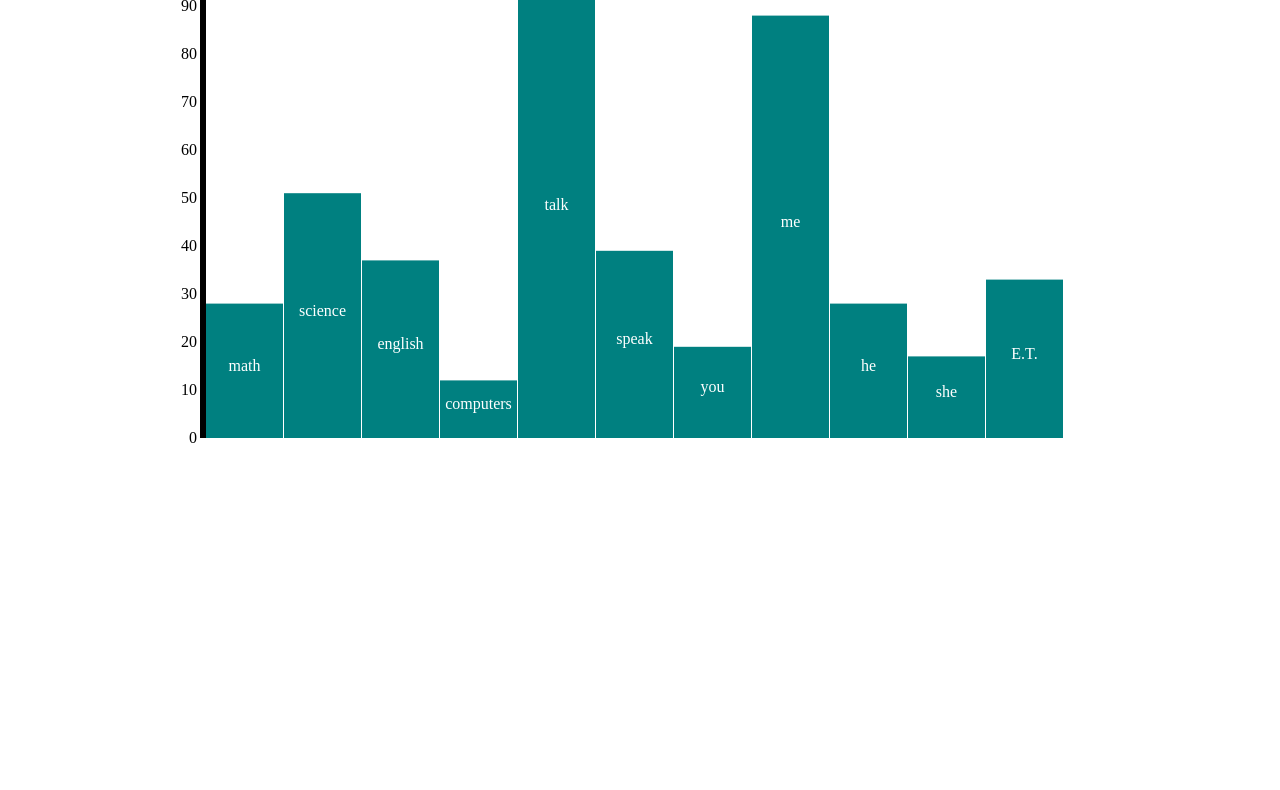
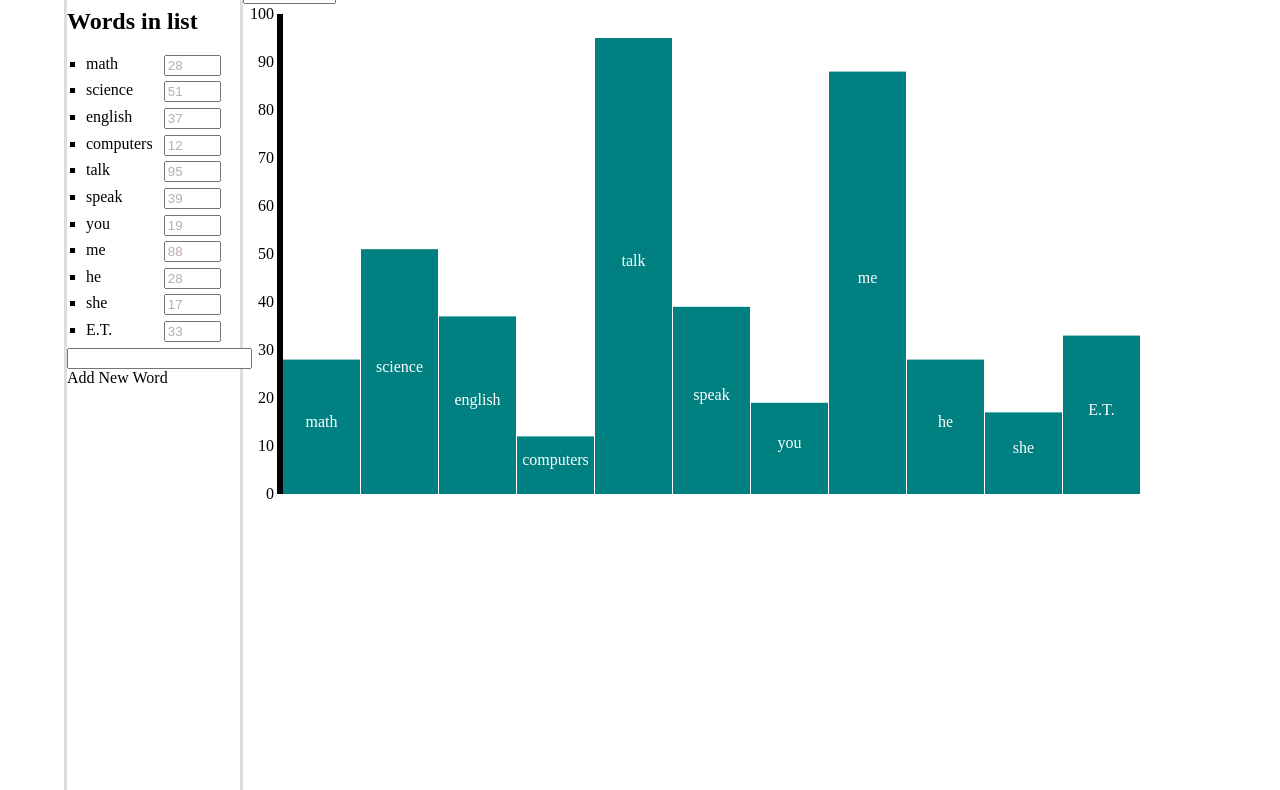
Before and after one commit to thataustin/angular-d3-example, a website: page index.html in a window 1280 px wide. Shown: the part 116-906 px from the top of the page. Before the commit the page ends 800 px from the top, so only its background shows below. Drawn offline with nearby package versions, Linux system fonts and the light colour scheme.

Commit message:
Breaking code out in to angular components and adding draggable directive to help view different views on the same page

```diff
--- a/index.html
+++ b/index.html
@@ -1,108 +1,43 @@
 <!DOCTYPE HTML>
-<html data-ng-app="dataStuff">
+<html data-ng-app="WordApp">
 
 <head>
   <meta http-equiv="content-type" content="text/html; charset=utf-8">
 
   <title>Words of Importance</title>
   <style>
-    #word_cloud {width: 60%; height: 25%; margin: auto; overflow:hidden; }
-    #bar_chart {width: 75%; height: 75%; margin: auto; overflow:hidden}
+    #word_cloud {width: 80%; height: 25%; margin: auto; overflow:hidden; }
+    #bar_chart {width: 100; height: 75%; margin: auto; overflow:hidden}
+    #word_updater {float: left; width: 15%; height: 900px; border: 3px solid #ddd; }
+    select { align: center; }
     h1 { width: 40%; margin: auto;}
+    body { width: 90%; margin: 5% 10% 5% 5%;}
+    ul { margin: 5%; padding: 0 6%; }
+    li { list-style-type: square;}
+    li > input { float: right; color: #bab; }
   </style>
 
   <script src="bower_components/d3/d3.js"></script>
   <script src="bower_components/angular/angular.js"></script>
+  <script src="js/modules/dataProvider.js"></script>
+  <script src="js/modules/app.js"></script>
+  <script src="js/controllers/main.js"></script>
+  <script src="js/directives/barChart.js"></script>
+  <script src="js/directives/wordCloud.js"></script>
+  <script src="js/directives/draggable.js"></script>
   <script src="bower_components/lodash/dist/lodash.js"></script>
-  <script>
-    angular.module("dataStuff", [])
-      .controller("MainCtrl", ['$scope', function($scope) {
-          $scope.displayTypes = [{desc: "Bar Chart", value:'bar_chart'}, {desc: "Word Cloud", value:"word_cloud"}, {desc: "All", value: 'all'}];
-        $scope.displayType = $scope.displayTypes[0];
-        console.log($scope.displayType);
-      }]);
-
-    window.onload = function() {
-      var data = [
-        {word: "math", count: 28},
-        {word: "science", count: 51},
-        {word: "english", count: 37},
-        {word: "computers", count: 12},
-        {word: "talk", count: 95},
-        {word: "speak", count: 39},
-        {word: "you", count: 19},
-        {word: "me", count: 88},
-        {word: "he", count: 28},
-        {word: "she", count: 17},
-        {word: "E.T.", count: 33}
-      ]
-
-      var highestFrequency = d3.max(data, function(d) { return d.count; });
-
-      var textScale = d3.scale.linear().domain([0, highestFrequency]).range([12, 150]);
-      d3.select('#word_cloud')
-        .selectAll('span')
-        .data(data)
-        .enter()
-        .append('span')
-        .text(function(d) { return d.word; })
-        .style("color", function() {
-          var hexAlphabet = [0,1,2,3,4,5,6,7,8,9,'a','b','c','d','e','f'];
-          var color = '#';
-          for (var i = 0; i < 6; i++) {
-            color += hexAlphabet[Math.floor(Math.random() * 16)].toString();
-          }
-          return color;
-        })
-        .style("float", 'left')
-        .style("font-size", function(d) { return textScale(d.count).toString() + 'px'; });
-
-      var h = 500;
-      var w = 900;
-      var padding = 1;
-      var yAxisPadding = 40;
-      var margin = {top: 10, bottom: 10}
-
-      var yScale = d3.scale.linear().domain([100, 0]).range([margin.bottom, h - margin.top]);
-      var calcY = function(d) { return yScale(d.count); };
-      var calcHeight = function (d) { return h - yScale(d.count) - margin.bottom; };
-
-      var barWidth = Math.floor((w - yAxisPadding) / data.length);
-      var calcX = function(d, i) { return (yAxisPadding + i * barWidth)};
-      var paddedBarWidth = barWidth - padding;
-
-      var svg = d3.select('#bar_chart').append('svg').attr('width', w).attr('height', h);
-
-      svg.selectAll('rect')
-        .data(data)
-        .enter()
-        .append('rect')
-        .attr('x', calcX)
-        .attr('y', calcY)
-        .attr('height', calcHeight)
-        .attr('width', paddedBarWidth)
-        .attr('fill', 'teal')
-
-      svg.selectAll('text')
-        .data(data)
-        .enter()
-        .append('text')
-        .text(function(d) { return d.word; })
-        .attr('x', function(d, i) { return (calcX(d, i) + paddedBarWidth / 2); })
-        .attr('y', function (d, i) { return calcY(d, i) + calcHeight(d, i) / 2; })
-        .attr('fill', 'white')
-        .attr('text-anchor', 'middle')
-
-      var yAxis = d3.svg.axis().scale(yScale).orient("left");
-      svg.append('g').attr('transform', 'translate(' + yAxisPadding.toString() + ')').call(yAxis);
-
-    }
-  </script>
 </head>
 <body data-ng-controller="MainCtrl">
   <h1>Words of Importance</h1>
+  <div id="word_updater">
+    <h2>Words in list</h2>
+    <ul data-ng-repeat="d in data">
+      <li><span>{{d.word}}</span><input type="text" size="4" value="{{d.count}}"/>
+    </ul>
+    <input ng-model="new_word"/><a data-ng-click="data.push(new_word)">Add New Word</a>
+  </div>
   <select data-ng-model="displayType" data-ng-options="t.desc for t in displayTypes"></select>
-  <div id="word_cloud" data-ng-show="displayType.value=='word_cloud' || displayType.value=='all'"></div>
-  <div id="bar_chart" data-ng-show="displayType.value=='bar_chart' || displayType.value=='all'"></div>
+  <div id="word_cloud" word-stat-word-cloud draggable data-ng-show="displayType.value=='word_cloud' || displayType.value=='all'"></div>
+  <div id="bar_chart" word-stat-bar-chart draggable data-ng-show="displayType.value=='bar_chart' || displayType.value=='all'"></div>
 </body>
 </html>
--- /dev/null
+++ b/js/controllers/main.js
@@ -0,0 +1,11 @@
+'use strict';
+angular.module('WordApp').controller('MainCtrl', ['$rootScope', '$scope', 'wordDP',
+  function($rootScope, $scope, dp) {
+    $scope.displayTypes = [
+      {desc: 'Bar Chart', value:'bar_chart'},
+      {desc: 'Word Cloud', value:'word_cloud'},
+      {desc: 'All', value: 'all'}
+    ];
+    $scope.displayType = $scope.displayTypes[0];
+    $scope.data = dp.getData();
+  }]);
--- /dev/null
+++ b/js/directives/barChart.js
@@ -0,0 +1,53 @@
+angular.module('WordApp').directive('wordStatBarChart', ['wordDP', function(wordDP) {
+  'use strict';
+  var h = 500;
+  var w = 900;
+
+  return {
+    restrict: 'A',
+    link: function (scope, el, attrs) {
+      var data = wordDP.getData();
+      var highestFrequency = wordDP.getHighestFrequency(data);
+
+      var padding = 1;
+      var yAxisPadding = 40;
+      var margin = {top: 10, bottom: 10};
+
+      var yScale = d3.scale.linear().domain([100, 0]).range([margin.bottom, h - margin.top]);
+      var calcY = function(d) { return yScale(d.count); };
+      var calcHeight = function (d) { return h - yScale(d.count) - margin.bottom; };
+
+      var barWidth = Math.floor((w - yAxisPadding) / data.length);
+      var calcX = function(d, i) { return (yAxisPadding + i * barWidth); };
+      var paddedBarWidth = barWidth - padding;
+
+      var svg = d3.select('#' + attrs.id)
+        .append('svg')
+        .attr('width', w)
+        .attr('height', h);
+
+      svg.selectAll('rect')
+        .data(data)
+        .enter()
+        .append('rect')
+        .attr('x', calcX)
+        .attr('y', calcY)
+        .attr('height', calcHeight)
+        .attr('width', paddedBarWidth)
+        .attr('fill', 'teal');
+
+      svg.selectAll('text')
+        .data(data)
+        .enter()
+        .append('text')
+        .text(function(d) { return d.word; })
+        .attr('x', function(d, i) { return (calcX(d, i) + paddedBarWidth / 2); })
+        .attr('y', function (d, i) { return calcY(d, i) + calcHeight(d, i) / 2; })
+        .attr('fill', 'white')
+        .attr('text-anchor', 'middle');
+
+      var yAxis = d3.svg.axis().scale(yScale).orient('left');
+      svg.append('g').attr('transform', 'translate(' + yAxisPadding.toString() + ')').call(yAxis);
+    }
+  };
+}]);
--- /dev/null
+++ b/js/directives/draggable.js
@@ -0,0 +1,34 @@
+angular.module('WordApp').directive('draggable', function($document) {
+  'use strict';
+  return function(scope, element, attr) {
+    var startX = 0, startY = 0, x = 0, y = 0;
+
+    element.css({
+      position: 'relative',
+      cursor: 'pointer'
+    });
+
+    element.on('mousedown', function(event) {
+      event.preventDefault();
+      startX = event.pageX - x;
+      startY = event.pageY - y;
+      $document.on('mousemove', mousemove);
+      $document.on('mouseup', mouseup);
+    });
+
+    function mousemove(event) {
+      y = event.pageY - startY;
+      x = event.pageX - startX;
+      element.css({
+        top: y + 'px',
+        left:  x + 'px'
+      });
+    }
+
+    function mouseup() {
+      $document.unbind('mousemove', mousemove);
+      $document.unbind('mouseup', mouseup);
+    }
+  };
+
+});
--- /dev/null
+++ b/js/directives/wordCloud.js
@@ -0,0 +1,29 @@
+angular.module('WordApp').directive('wordStatWordCloud', ['wordDP', function(wordDP) {
+  'use strict';
+  return {
+    restrict: 'A',
+    link: function (scope, el, attrs) {
+      var data = wordDP.getData();
+      var highestFrequency = wordDP.getHighestFrequency(data);
+      var textScale = d3.scale.linear().domain([0, highestFrequency]).range([12, 150]);
+
+      d3.select('#' + attrs.id)
+        .selectAll('span')
+        .data(data)
+        .enter()
+        .append('span')
+        .text(function(d) { return d.word; })
+        .style('color', function() {
+          var hexAlphabet = [0,1,2,3,4,5,6,7,8,9,'a','b','c','d','e','f'];
+          var color = '#';
+          for (var i = 0; i < 6; i++) {
+            color += hexAlphabet[Math.floor(Math.random() * 16)].toString();
+          }
+          return color;
+        })
+        .style('float', 'left')
+        .style('font-size', function(d) { return textScale(d.count).toString() + 'px'; });
+    }
+  };
+
+}]);
--- /dev/null
+++ b/js/modules/app.js
@@ -0,0 +1 @@
+angular.module('WordApp', ['DataProvider']);
--- /dev/null
+++ b/js/modules/dataProvider.js
@@ -0,0 +1,23 @@
+'use strict';
+angular.module('DataProvider', [])
+.value('wordDP', {
+  getData: function() {
+    return [
+      {word: 'math', count: 28},
+      {word: 'science', count: 51},
+      {word: 'english', count: 37},
+      {word: 'computers', count: 12},
+      {word: 'talk', count: 95},
+      {word: 'speak', count: 39},
+      {word: 'you', count: 19},
+      {word: 'me', count: 88},
+      {word: 'he', count: 28},
+      {word: 'she', count: 17},
+      {word: 'E.T.', count: 33}
+    ];
+  },
+  getHighestFrequency: function(data) {
+    var data = data || this.getData();
+    return d3.max(data, function(d) { return d.count; });
+  }
+});
```
